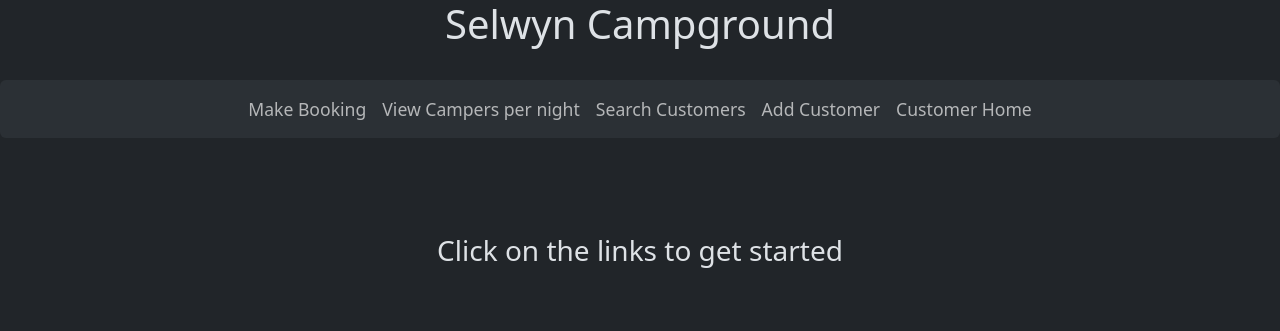
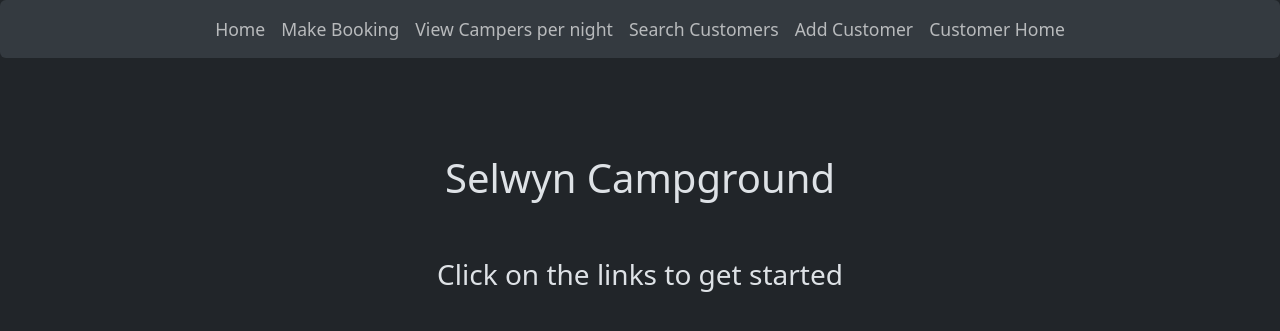
Before and after one commit to bjvhombrebueno/scg, a Flask app: page / in a window 1280 px wide. Shown: the top 331 px of the page. Run offline with Flask 3, Linux system fonts and the light colour scheme.

Commit message:
changed navbar settings

```diff
--- a/templates/base.html
+++ b/templates/base.html
@@ -10,9 +10,10 @@
 
 
     <body>
-      <h1 style="text-align:center;">Selwyn Campground</h1><br>
 
-      <nav class="navbar navbar-expand-lg bg-body-tertiary rounded" aria-label="SCG navbar">
+
+      <!-- <nav class="navbar navbar-expand-lg bg-body-tertiary rounded" aria-label="SCG navbar"> -->
+      <nav class="navbar navbar-expand-lg bg-body-secondary rounded sticky-top" aria-label="SCG navbar">
         <div class="container-fluid">
           <button class="navbar-toggler" type="button" data-bs-toggle="collapse" data-bs-target="#navbarscg" aria-controls="navbarscg" aria-expanded="false" aria-label="Toggle navigation">
             <span class="navbar-toggler-icon"></span>
@@ -20,7 +21,9 @@
 
           <div class="collapse navbar-collapse justify-content-md-center" id="navbarscg">
             <ul class="navbar-nav">
-
+              <li class="nav-item">
+                <a class="nav-link" href="{{ url_for('home') }}">Home</a>
+              </li>
               <li class="nav-item">
                 <a class="nav-link" href="{{ url_for('booking') }}">Make Booking</a>
               </li>
--- a/templates/home.html
+++ b/templates/home.html
@@ -1,5 +1,8 @@
 {% extends "base.html" %}
 {% block content %}
+<br>
+<br>
+<h1>Selwyn Campground</h1>
 <br>
 <br>
 <h3>Click on the links to get started</h3>
```
